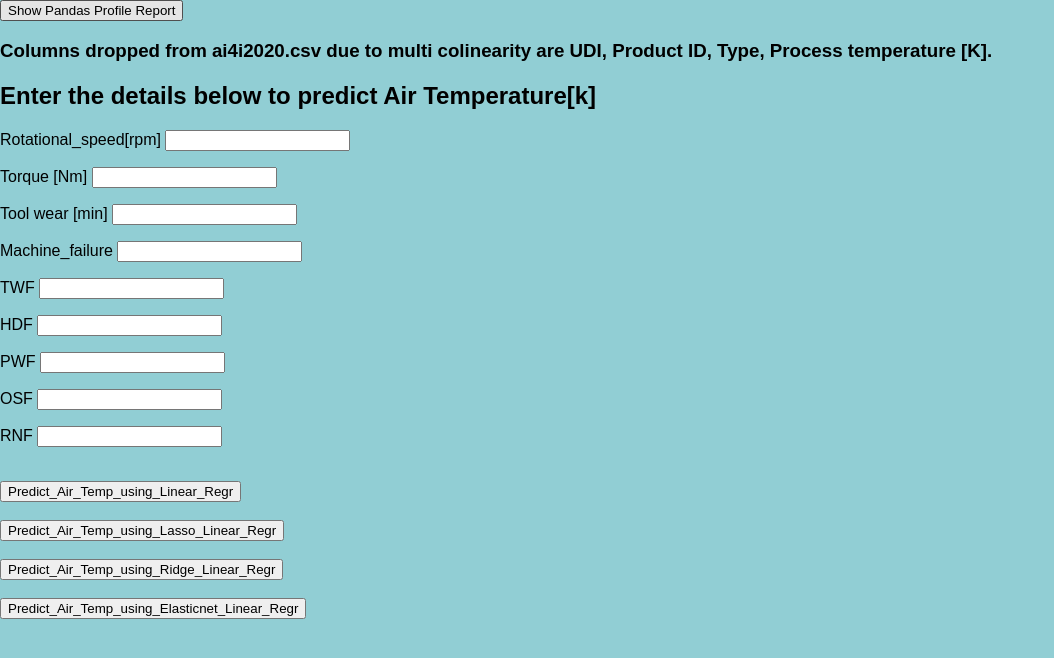
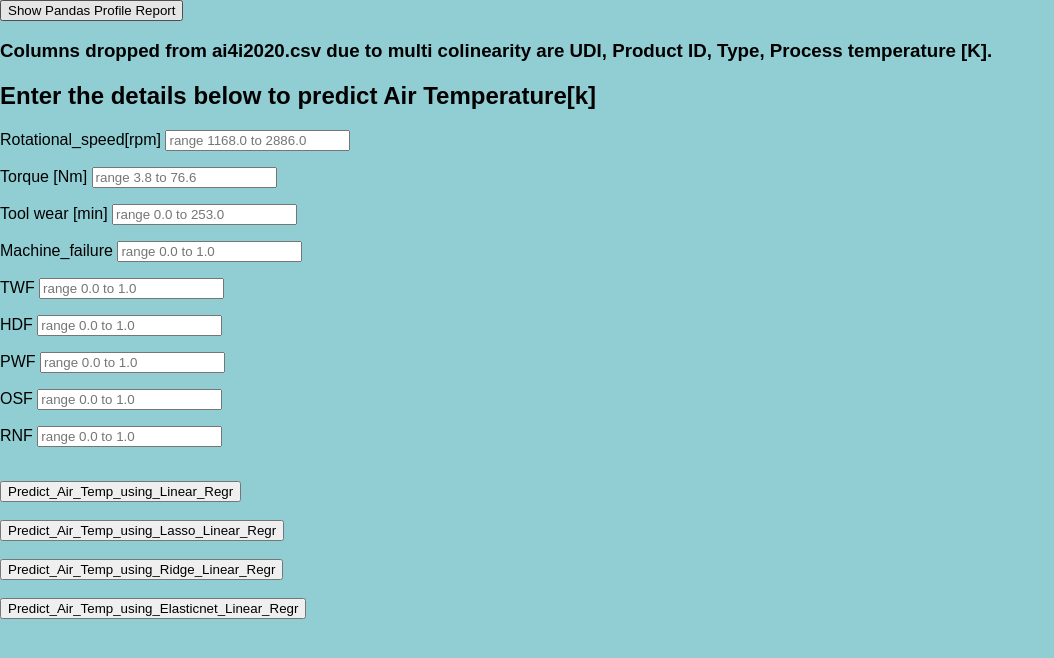
Before and after one commit to Udaykiran87/ai4i2020-linear-regr-dvc-deploy, a Flask app: page / in a window 1280 px wide. Shown: the top 658 px of the page, without its empty margins (0-1054 px from the left). Run offline with Flask 2, Linux system fonts and the light colour scheme.

```diff
--- a/app.py
+++ b/app.py
@@ -31,7 +31,7 @@ def data():
             if request.form.get("Predict_Air_Temp_using_Elasticnet_Linear_Regr"):
                 data_req = dict(request.form)
                 data_req.pop("Predict_Air_Temp_using_Elasticnet_Linear_Regr")
-                response = prediction.form_response(data)
+                response = prediction.form_response(data_req)
                 return render_template('results.html', response=response)
             elif request.json:
                 response = prediction.api_response(request.json)
@@ -44,7 +44,14 @@ def data():
 
 @app.route('/profie_report/', methods=['POST', 'GET'])
 def profie_report():
-    return render_template('ori_df_profiling.html')
+    try:
+        return render_template('ori_df_profiling.html')
+    except Exception as e:
+        print(e)
+        error = {"error": "Something went wrong!! Try again later!"}
+        error = {"error": e}
+        return render_template("404.html", error=error)
+
 
 if __name__ == '__main__':
     app.run(host='localhost', port=5000)
--- a/prediction_service/prediction.py
+++ b/prediction_service/prediction.py
@@ -45,6 +45,8 @@ def validate_input(dict_request):
     def _validate_cols(col):
         schema = get_schema()
         actual_cols = schema.keys()
+        print(col)
+        print(actual_cols)
         if col not in actual_cols:
             raise NotInCols
 
--- a/webapp/templates/form.html
+++ b/webapp/templates/form.html
@@ -13,15 +13,15 @@
 <h3 style="text-align: left">Columns dropped from ai4i2020.csv due to multi colinearity are UDI, Product ID, Type, Process temperature [K].</h3>
 <h2 style="text-align: left">Enter the details below to predict Air Temperature[k]</h2>
 <form action="/data" method = "POST">
-    <p>Rotational_speed[rpm] <input type = "number" name = "Rotational_speed" /></p>
-    <p>Torque [Nm] <input type = "number" name = "Torque" /></p>
-    <p>Tool wear [min] <input type = "number" name = "Tool_wear" /></p>
-    <p>Machine_failure <input type = "number" name = "Machine_failure" /></p>
-    <p>TWF <input type = "number" name = "TWF" /></p>
-    <p>HDF <input type = "number" name = "HDF" /></p>
-    <p>PWF <input type = "number" name = "PWF" /></p>
-    <p>OSF <input type = "number" name = "OSF" /></p>
-    <p>RNF <input type = "number" name = "RNF" /></p>
+    <p>Rotational_speed[rpm] <input type = "number" name = "Rotational_speed_[rpm]" placeholder="range 1168.0 to 2886.0"/></p>
+    <p>Torque [Nm] <input type = "number" name = "Torque_[Nm]" placeholder="range 3.8 to 76.6"/></p>
+    <p>Tool wear [min] <input type = "number" name = "Tool_wear_[min]" placeholder="range 0.0 to 253.0"/></p>
+    <p>Machine_failure <input type = "number" name = "Machine_failure" placeholder="range 0.0 to 1.0"/></p>
+    <p>TWF <input type = "number" name = "TWF" placeholder="range 0.0 to 1.0"/></p>
+    <p>HDF <input type = "number" name = "HDF" placeholder="range 0.0 to 1.0"/></p>
+    <p>PWF <input type = "number" name = "PWF" placeholder="range 0.0 to 1.0"/></p>
+    <p>OSF <input type = "number" name = "OSF" placeholder="range 0.0 to 1.0"/></p>
+    <p>RNF <input type = "number" name = "RNF" placeholder="range 0.0 to 1.0"/></p>
 <!--    <p><input type = "submit" value = "Submit" /></p>-->
     <br/>
   <button type="submit" name="Predict_Air_Temp_using_Linear_Regr" value="Predict_Air_Temp_using_Linear_Regr"> Predict_Air_Temp_using_Linear_Regr </button>
```
